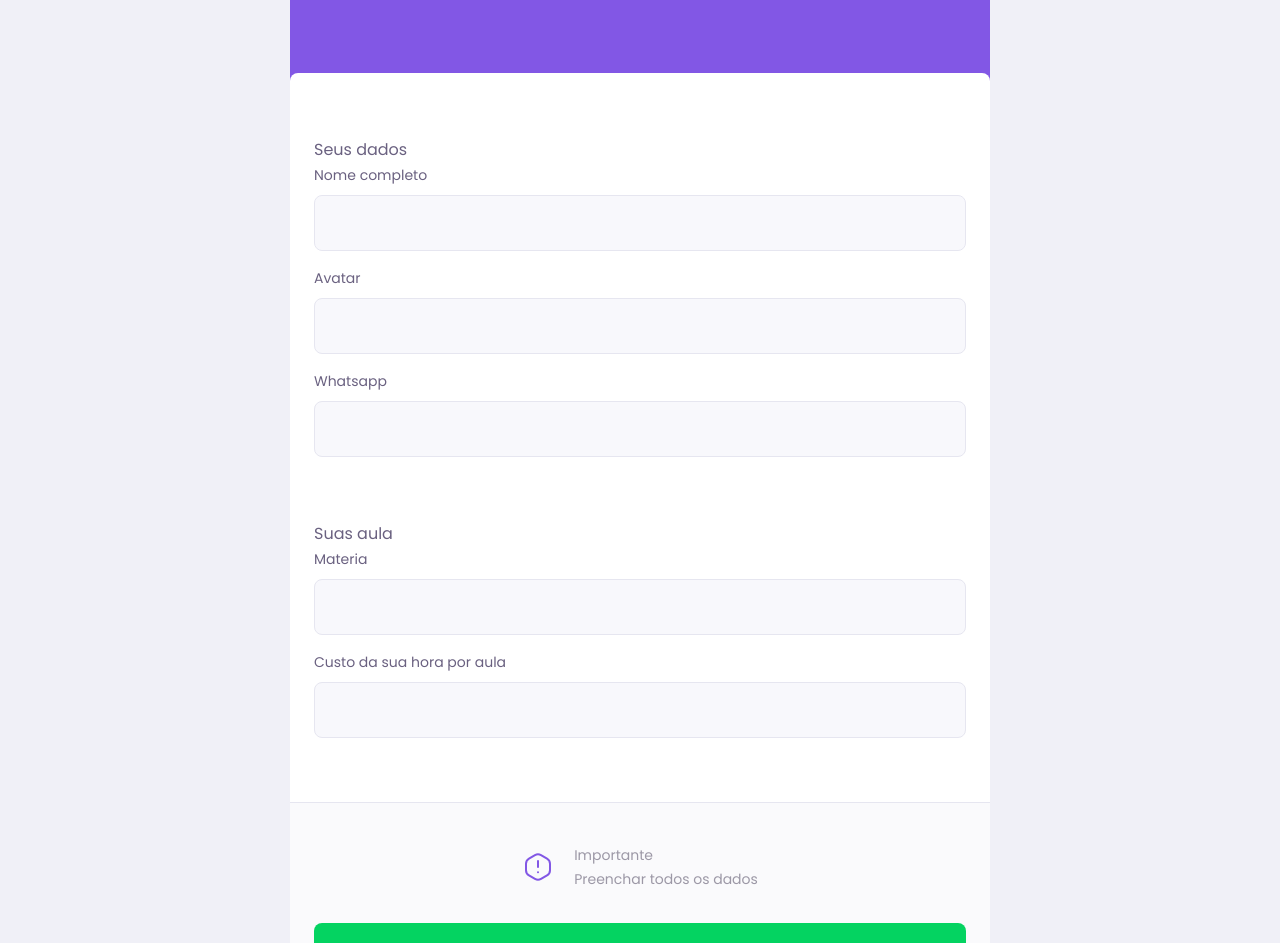
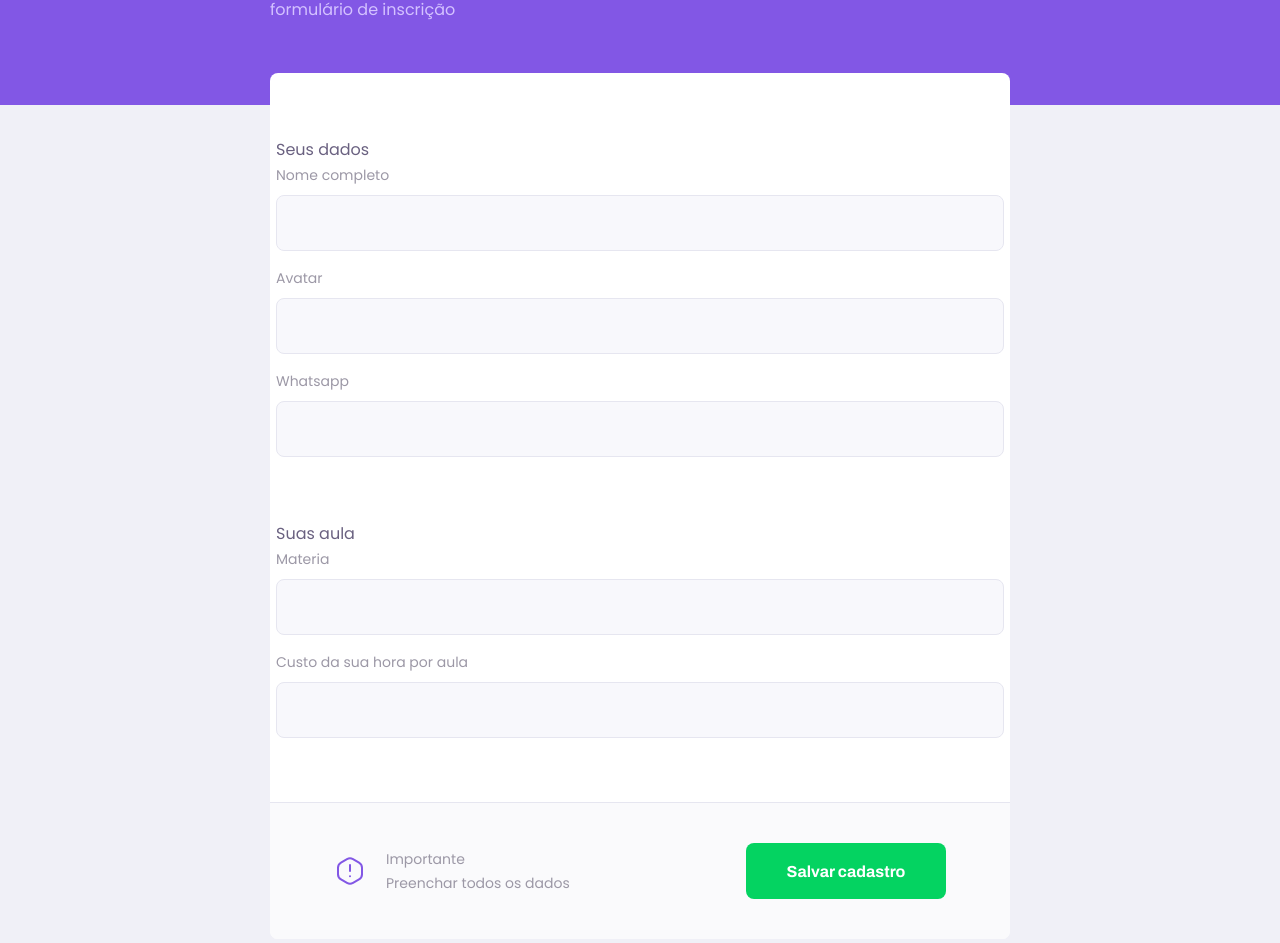
Before and after one commit to gemirson/nlw, a React (Create React App) app: page /give-classes in a window 1280 px wide. Shown: the part 235-1178 px from the top of the page. Built offline with nearby package versions, Linux system fonts and the light colour scheme.

Commit message:
feature(TeacheForm): Style to desktop

```diff
--- a/src/pages/TeacherForm/styles.css
+++ b/src/pages/TeacherForm/styles.css
@@ -47,6 +47,9 @@
 
  }
 
+ #page-teacher-form main label {
+     color: var(--color-text-complement)
+ }
  #page-teacher-form main footer p{
      display:  flex;
      align-items: center;
@@ -81,3 +84,35 @@
      #page-teacher-form main footer button:hover{
         background: var(--color-secundary-dark);
      }
+
+     @media(min-width:700px)
+     {
+         #page-teacher-form {
+            max-width : 100vw;
+         }
+
+         #page-teacher-form .page-header .header-content{
+             margin-bottom: 0;
+         }
+
+         #page-teacher-form main fieldset {
+             padding: 0 0.6rem;
+         }
+         #page-teacher-form main footer{
+             padding: 4.0rem 6.4rem;
+             display: flex;
+             align-items: center;
+             justify-content: center;
+         }
+
+         #page-teacher-form main footer{
+             justify-content: space-between
+         }
+
+         #page-teacher-form main footer button {
+            width: 20rem;
+            margin-top: 0;
+        }
+
+
+     }
```
